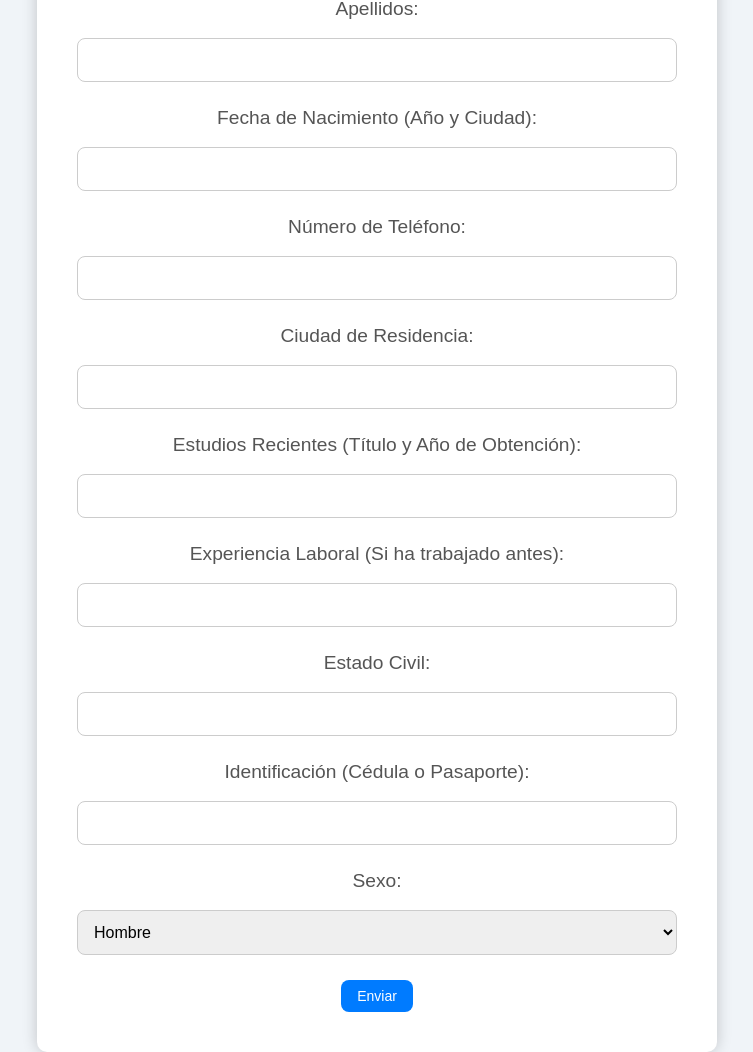
After one commit to DavidRamirez1106/Magneto, a Django app: page /formulario/ in a window 1280 px wide. The commit adds this page. Shown: the whole page, without its empty margins (263-1016 px from the left). Run offline with Django 5.2, Linux system fonts and the light colour scheme.

Commit message:
formulario

```diff
--- a/CVmanagerProject/urls.py
+++ b/CVmanagerProject/urls.py
@@ -4,14 +4,11 @@ from Formulario import views as Formulario_views
 from django.conf import settings
 from django.conf.urls.static import static
 
-
-
 urlpatterns = [
     path('admin/', admin.site.urls),
     path('', Formulario_views.custom_login, name='login'),
-    path('', Formulario_views.home, name='home'),
+    path('home/', Formulario_views.home, name='home'),
     path('register/', Formulario_views.register, name='register'),
-    path('formulario/', Formulario_views.formulario, name='formulario'),
+    path('formulario/', Formulario_views.formulario, name='formulario'),  # Ruta para el formulario
     path('logout/', Formulario_views.logout_view, name='logout'),
-
 ]
--- a/Formulario/Static/CSS/styles.css
+++ b/Formulario/Static/CSS/styles.css
@@ -78,3 +78,123 @@ footer {
     font-size: 0.9em;
     color: #666;
 }
+
+/* ------------------------ */
+/* Estilos para formulario.html */
+/* Estilos para la página del formulario */
+/* Estilos para la página del formulario */
+.formulario-page .form-container {
+    background-color: #fff;
+    padding: 40px;
+    width: 60%;
+    margin: 50px auto;
+    border-radius: 10px;
+    box-shadow: 0 0 15px rgba(0, 0, 0, 0.2);
+}
+
+.formulario-page h1 {
+    font-size: 2.5rem;
+    color: #333;
+    text-align: center;
+    margin-bottom: 30px;
+}
+
+.formulario-page .form-row {
+    display: flex;
+    justify-content: space-between;
+    margin-bottom: 25px; /* Aumenta el espacio entre filas */
+}
+
+.formulario-page .form-group {
+    flex: 0 0 48%;
+    margin-bottom: 25px; /* Aumenta el espacio entre cada grupo de campos */
+}
+
+.formulario-page .form-group label {
+    display: block;
+    font-size: 1.2rem;
+    margin-bottom: 10px;
+    color: #555;
+}
+
+.formulario-page .form-group input,
+.formulario-page .form-group select,
+.formulario-page .form-group textarea {
+    width: 100%;
+    padding: 12px;
+    font-size: 1rem;
+    border-radius: 8px;
+    border: 1px solid #ccc;
+    transition: border-color 0.3s ease;
+    box-sizing: border-box;
+    margin-top: 8px; /* Espacio entre label y campo */
+}
+
+.formulario-page .form-group input:focus,
+.formulario-page .form-group select:focus,
+.formulario-page .form-group textarea:focus {
+    border-color: #007bff;
+}
+
+.formulario-page .form-group textarea {
+    height: 100px;
+    resize: vertical;
+}
+
+.formulario-page .form-group.checkbox-group {
+    display: flex;
+    align-items: center;
+    gap: 10px;
+    margin-bottom: 25px; /* Espacio adicional para checkbox */
+}
+
+.formulario-page .add-employment-btn {
+    display: inline-block;
+    background-color: transparent;
+    color: #007bff;
+    border: none;
+    font-size: 1.1rem;
+    cursor: pointer;
+    margin-bottom: 20px;
+}
+
+.formulario-page .add-employment-btn:hover {
+    text-decoration: underline;
+}
+
+/* Botones de navegación */
+.formulario-page .form-navigation {
+    display: flex;
+    justify-content: space-between;
+    margin-top: 30px;
+}
+
+.btn-primary {
+    background-color: #007bff;
+    color: white;
+    padding: 12px 25px;
+    border: none;
+    border-radius: 8px;
+    font-size: 1rem;
+    cursor: pointer;
+    transition: background-color 0.3s ease;
+}
+
+.btn-primary:hover {
+    background-color: #0056b3;
+}
+
+.btn-secondary {
+    background-color: #6c757d;
+    color: white;
+    padding: 12px 25px;
+    border: none;
+    border-radius: 8px;
+    font-size: 1rem;
+    cursor: pointer;
+    transition: background-color 0.3s ease;
+}
+
+.btn-secondary:hover {
+    background-color: #5a6268;
+}
--- a/Formulario/forms.py
+++ b/Formulario/forms.py
@@ -1,20 +1,22 @@
 from django import forms
-from .models import Register
-from django.contrib.auth.hashers import make_password
+from .models import Register, DatosPersonales
+from django.contrib.auth.models import User
 
-# Formulario para el registro
 class RegisterForm(forms.ModelForm):
     class Meta:
-        model = Register  # Modelo del cual trae los datos
-        fields = [
-            'name',
-            'username',
-            'email',
-            'password',
+        model = User
+        fields = ['username', 'email', 'password']
 
-        ]
+    password = forms.CharField(widget=forms.PasswordInput)
 
-# Formulario de Django para el login
 class LoginForm(forms.Form):
     username = forms.CharField(max_length=100)
     password = forms.CharField(widget=forms.PasswordInput)
+
+class DatosPersonalesForm(forms.ModelForm):
+    class Meta:
+        model = DatosPersonales
+        fields = ['nombres', 'apellidos', 'fecha_nacimiento', 'ciudad_nacimiento',
+                  'telefono', 'ciudad_residencia', 'titulo', 'anio_obtencion',
+                  'experiencia_laboral', 'estado_civil', 'identificacion',
+                  'numero_identificacion', 'sexo', 'genero']
--- /dev/null
+++ b/Formulario/templates/formulario.html
@@ -0,0 +1,106 @@
+<!DOCTYPE html>
+<html lang="es">
+<head>
+    {% load static %}
+    <meta charset="UTF-8">
+    <meta name="viewport" content="width=device-width, initial-scale=1.0">
+    <title>Formulario de Hoja de Vida</title>
+    <link rel="stylesheet" href="{% static 'css/styles.css' %}">
+    <style>
+        .form-group {
+            margin-bottom: 15px; /* Reducir el espacio entre las opciones */
+        }
+
+        .form-container {
+            max-width: 600px;
+            margin: 50px auto;
+        }
+
+        label {
+            display: block;
+            margin-bottom: 3px;
+            font-size: 14px; /* Tamaño de fuente más pequeño para las etiquetas */
+        }
+
+        input, select {
+            width: 100%;
+            padding: 6px; /* Reducir el padding para hacer los campos más pequeños */
+            font-size: 14px; /* Tamaño de fuente más pequeño para los campos */
+            box-sizing: border-box;
+        }
+
+        .btn-primary {
+            padding: 8px 16px; /* Tamaño más pequeño para el botón */
+            background-color: #007bff;
+            color: white;
+            border: none;
+            cursor: pointer;
+            font-size: 14px; /* Ajuste en el tamaño de la fuente del botón */
+        }
+
+        .btn-primary:hover {
+            background-color: #0056b3;
+        }
+
+        body {
+            margin: 0;
+            padding: 0;
+            box-sizing: border-box;
+        }
+    </style>
+</head>
+<body class="formulario-page">
+    <div class="form-container">
+        <h1>Formulario de Hoja de Vida</h1>
+        <form method="POST" action="">
+            {% csrf_token %}
+            <div class="form-group">
+                <label for="nombres">Nombres:</label>
+                <input type="text" id="nombres" name="nombres" required>
+            </div>
+            <div class="form-group">
+                <label for="apellidos">Apellidos:</label>
+                <input type="text" id="apellidos" name="apellidos" required>
+            </div>
+            <div class="form-group">
+                <label for="nacimiento">Fecha de Nacimiento (Año y Ciudad):</label>
+                <input type="text" id="nacimiento" name="nacimiento" required>
+            </div>
+            <div class="form-group">
+                <label for="telefono">Número de Teléfono:</label>
+                <input type="text" id="telefono" name="telefono" required>
+            </div>
+            <div class="form-group">
+                <label for="residencia">Ciudad de Residencia:</label>
+                <input type="text" id="residencia" name="residencia" required>
+            </div>
+            <div class="form-group">
+                <label for="titulo">Estudios Recientes (Título y Año de Obtención):</label>
+                <input type="text" id="titulo" name="titulo" required>
+            </div>
+            <div class="form-group">
+                <label for="trabajo">Experiencia Laboral (Si ha trabajado antes):</label>
+                <input type="text" id="trabajo" name="trabajo" required>
+            </div>
+            <div class="form-group">
+                <label for="estado_civil">Estado Civil:</label>
+                <input type="text" id="estado_civil" name="estado_civil" required>
+            </div>
+            <div class="form-group">
+                <label for="identificacion">Identificación (Cédula o Pasaporte):</label>
+                <input type="text" id="identificacion" name="identificacion" required>
+            </div>
+            <div class="form-group">
+                <label for="sexo">Sexo:</label>
+                <select id="sexo" name="sexo">
+                    <option value="hombre">Hombre</option>
+                    <option value="mujer">Mujer</option>
+                    <option value="otro">Otro</option>
+                    <option value="no decir">Prefiero no decir</option>
+                </select>
+            </div>
+            <button type="submit" class="btn-primary">Enviar</button>
+        </form>
+    </div>
+</body>
+</html>
--- a/Formulario/templates/home.html
+++ b/Formulario/templates/home.html
@@ -7,7 +7,7 @@
     <title>CV Manager - Inicio</title>
     <link rel="stylesheet" href="{% static 'css/styles.css' %}">
 </head>
-<body>
+<body class="home-page">
     <div class="content-wrapper">
         <header>
             <h1>Bienvenido a CV Manager</h1>
--- a/Formulario/views.py
+++ b/Formulario/views.py
@@ -1,79 +1,64 @@
-from django.shortcuts import render, redirect
-from . models import Register
-from . forms import RegisterForm, LoginForm
-from django.contrib.auth import authenticate, login
-
-
-
-
-
 from django.shortcuts import render, redirect
 from django.contrib.auth import authenticate, login
-from .forms import LoginForm
-from django.contrib.auth.models import User  # Usar el modelo de usuario de Django (si estás usando `Register`, verifica que el modelo esté correctamente configurado)
+from .forms import RegisterForm, LoginForm, DatosPersonalesForm
+from .models import Register, DatosPersonales
+from django.contrib.auth.hashers import make_password
 
 def custom_login(request):
     if request.method == 'POST':
         form = LoginForm(request.POST)
         if form.is_valid():
-            # Obtenemos los datos del formulario
             username = form.cleaned_data.get('username')
             password = form.cleaned_data.get('password')
-
-            # Intentar autenticar al usuario
             user = authenticate(request, username=username, password=password)
-
             if user is not None:
-                # Usuario autenticado correctamente, iniciar sesión y redirigir a home
-                login(request, user)  # Autenticar sesión en Django
+                login(request, user)
                 return redirect('home')
             else:
-                # Si no se pudo autenticar, agregar un error al formulario
                 form.add_error(None, "Nombre de usuario o contraseña incorrectos.")
     else:
         form = LoginForm()
 
     return render(request, 'login.html', {'form': form})
 
+def register(request):
+    if request.method == 'POST':
+        form = RegisterForm(request.POST)
+        if form.is_valid():
+            user = form.save(commit=False)
+            user.set_password(form.cleaned_data['password'])  # Usar set_password
+            user.save()
+            user = authenticate(username=user.username, password=form.cleaned_data.get('password'))
+            if user is not None:
+                login(request, user)
+                return redirect('home')
+        else:
+            form.add_error(None, "Error al registrar el usuario.")
+    else:
+        form = RegisterForm()
 
-def register(request):
-    if request.method=='POST':
-
-        #Obtención de los datos en el formulario
-        form= RegisterForm(request.POST)
-        if form.is_valid():
-            print("enviados")
-            #Almacenamiento en la base de datos
-            form.save()
-            #Permiso para ingresar a home (login automático)
-            request.session['usuario_autenticado'] = True
-            origin_country = form.cleaned_data.get('origin_country')
-            request.session['user_src']= origin_country
-            return redirect('home')
-
-        else:
-            for field, errors in form.errors.items():
-                for error in errors:
-                    print(f"Error en {field}: {error}")
-            form.add_error(None, "Nombre de usuario ocupado")
-    else:
-        form=RegisterForm()
-    return render(request, 'register.html', {'form':form})
+    return render(request, 'register.html', {'form': form})
 
 def home(request):
     return render(request, 'home.html')
 
 def formulario(request):
-    return render(request, 'formulario.html')
+    if request.method == 'POST':
+        form = DatosPersonalesForm(request.POST)
+        if form.is_valid():
+            datos = form.save(commit=False)
+            datos.usuario = request.user  # Asocia los datos personales con el usuario autenticado
+            datos.save()
+            return redirect('home')  # Redirige a 'home' después de guardar
+    else:
+        form = DatosPersonalesForm()
+    return render(request, 'formulario.html', {'form': form})
 
 def logout_view(request):
-    # Eliminar las variables de sesión relacionadas con la autenticación
     try:
         del request.session['usuario_autenticado']
         del request.session['user_id']
         del request.session['user_src']
     except KeyError:
         pass
-
-    # Redirigir al usuario a la página de inicio de sesión o cualquier otra página
     return redirect('login')
```
Also changed, not shown: Formulario/models.py (+23 -6 lines), db.sqlite3.
